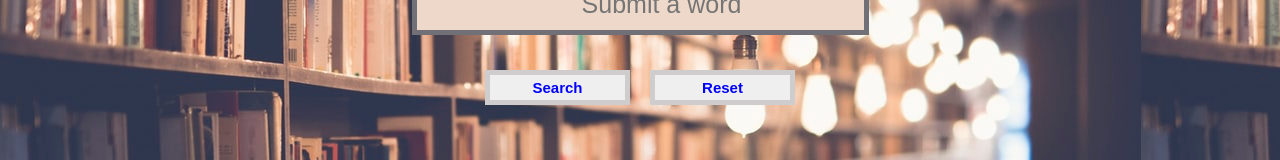
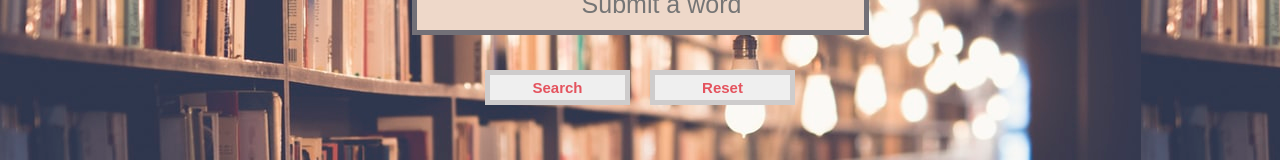
Before and after one commit to B-Coyle/Final-Countdown, a Vue app: page / in a window 1280 px wide. Shown: the part 304-464 px from the top of the page. Built offline with nearby package versions, Linux system fonts and the light colour scheme.

Commit message:
Update styling of error message and buttons

```diff
--- a/src/components/App.vue
+++ b/src/components/App.vue
@@ -106,11 +106,11 @@ button {
   margin: 10px 10px 20px 10px;
   border: 5px solid #cecccc;
   font-size: 15px;
-  color: blue;
+  color: #e4535e;
 }
 button:hover {
   cursor: pointer;
-  background-color: #fdecef;
+  background-color: blue;
 }
 .error {
   border: 5px solid #eed8c9;
@@ -143,6 +143,6 @@ li:hover {
 }
 i {
   font-size: 30px;
-  color: blue;
+  color: #e4535e;
 }
 </style>
```
